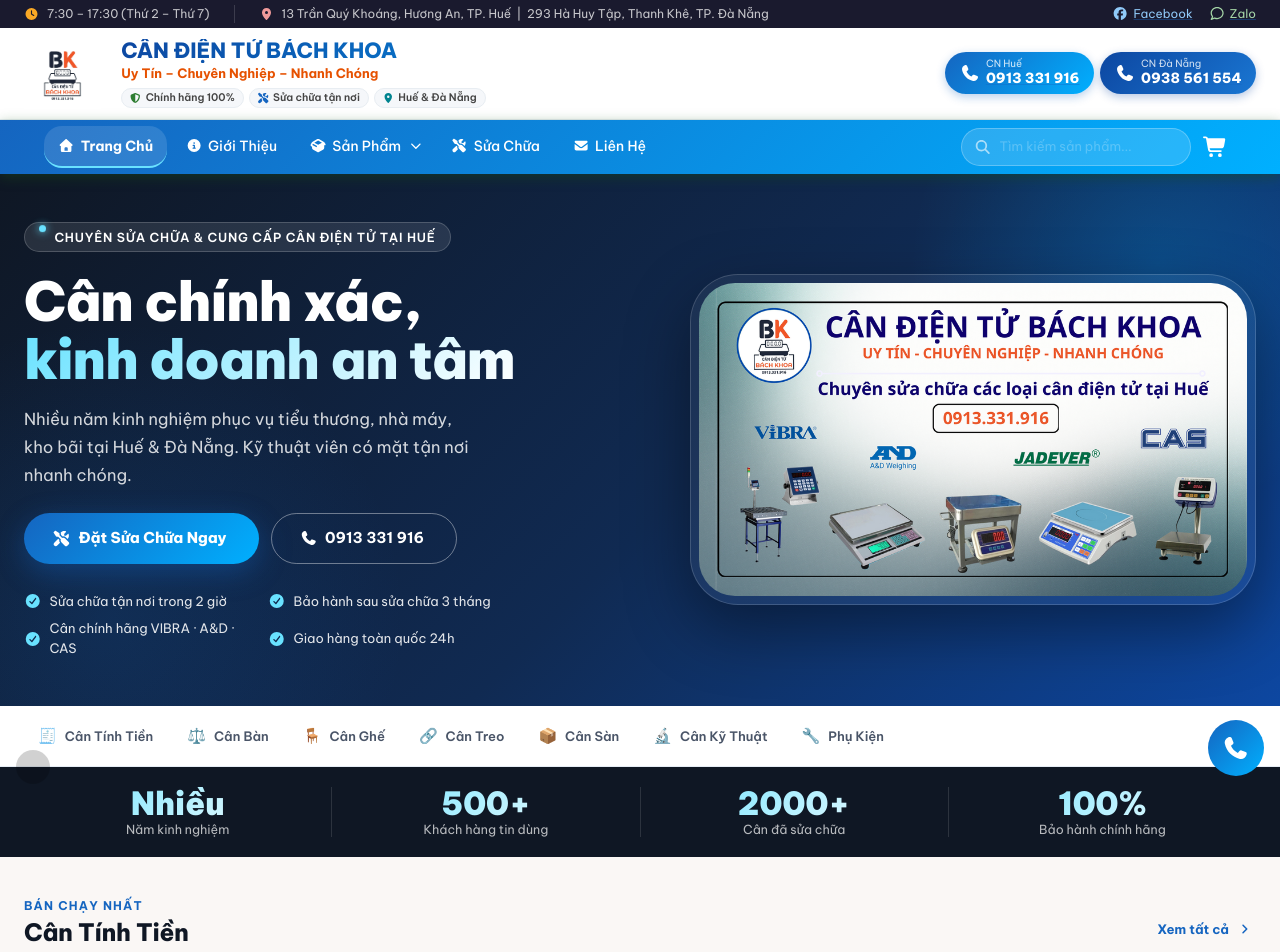
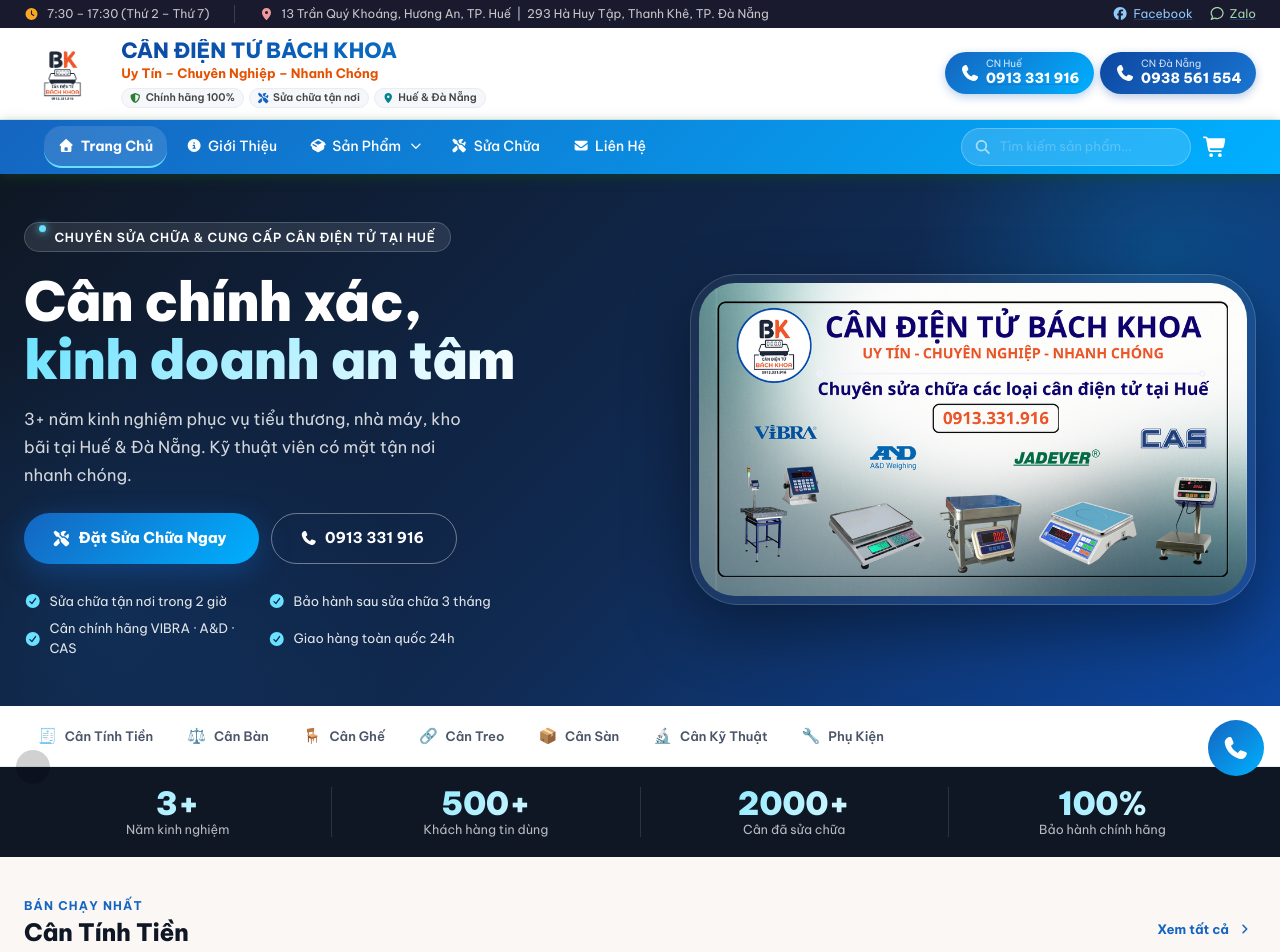
Before and after one commit to vietlongbkdp/SHOPCANBK, a React (Vite) app: page / in a window 1280 px wide. Shown: the top 952 px of the page. Built offline with nearby package versions, Linux system fonts and the light colour scheme; some icons are missing.

Commit message:
fix: đổi nhiều năm → 3+ năm kinh nghiệm

```diff
--- a/src/components/Hero.jsx
+++ b/src/components/Hero.jsx
@@ -65,7 +65,7 @@
                 fontSize: { xs: 14, md: 16.5 }, opacity: .82, mb: 3,
                 maxWidth: 460, mx: { xs: 'auto', md: 0 }, lineHeight: 1.7,
               }}>
-                Nhiều năm kinh nghiệm phục vụ tiểu thương, nhà máy, kho bãi tại Huế &amp; Đà Nẵng.
+                3+ năm kinh nghiệm phục vụ tiểu thương, nhà máy, kho bãi tại Huế &amp; Đà Nẵng.
                 Kỹ thuật viên có mặt tận nơi nhanh chóng.
               </Typography>
 
--- a/src/components/Introduction.jsx
+++ b/src/components/Introduction.jsx
@@ -40,7 +40,7 @@
             Về Chúng Tôi
           </Typography>
           <Typography sx={{ fontSize: { xs: 13.5, md: 14.5 }, color: '#2a3441', lineHeight: 1.9, mb: 1.5 }}>
-            Với <strong style={{ color: T.brand }}>nhiều năm kinh nghiệm</strong> trong lĩnh vực cân điện tử, Cân Điện Tử Bách Khoa
+            Với <strong style={{ color: T.brand }}>3+ năm kinh nghiệm</strong> trong lĩnh vực cân điện tử, Cân Điện Tử Bách Khoa
             tự hào là đơn vị hàng đầu tại miền Trung chuyên cung cấp các loại cân chính hãng từ những thương hiệu uy tín như
             VIBRA, A&amp;D, JADEVER, CAS...
           </Typography>
--- a/src/data.json
+++ b/src/data.json
@@ -374,7 +374,7 @@
   ],
   "stats": [
     {
-      "value": "Nhiều",
+      "value": "3+",
       "label": "Năm kinh nghiệm"
     },
     {
```
